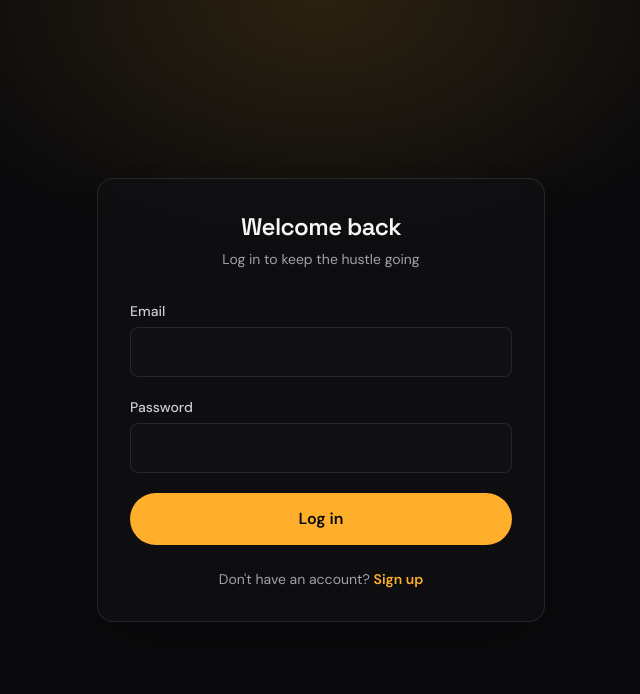
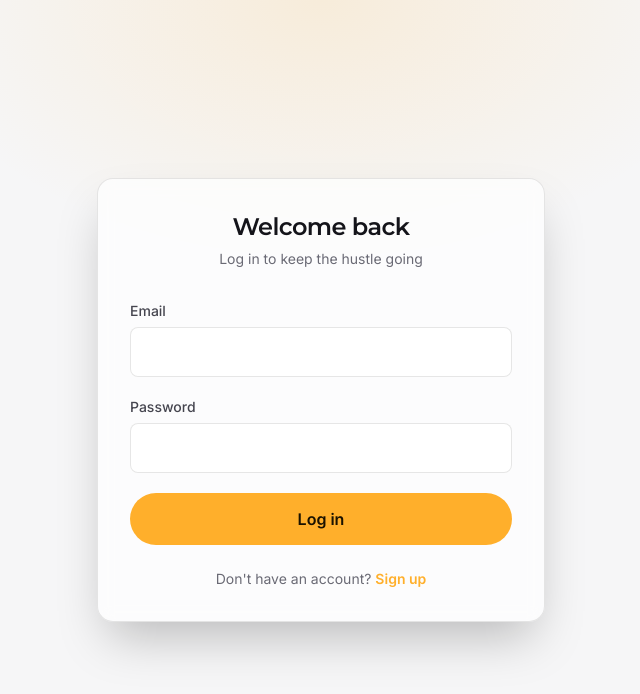
Before and after one commit to CampusHustle/frontend, a React (Vite) app: page / in a window 1280 px wide. Shown: the top 694 px of the page, without its empty margins (319-959 px from the left). Built offline with nearby package versions, Linux system fonts and the light colour scheme.

Commit message:
style: update design system tokens, typography, dark/light theme initialization, and accessibility

```diff
--- a/index.html
+++ b/index.html
@@ -1,22 +1,32 @@
 <!doctype html>
-<html lang="en">
+<html class="scroll-smooth" lang="en">
   <head>
     <meta charset="UTF-8" />
     <link rel="icon" type="image/svg+xml" href="/favicon.svg" />
     <meta name="viewport" content="width=device-width, initial-scale=1.0" />
     <meta
       name="description"
-      content="Campus Hustle — turn your campus skills into campus cash. Post a gig, get matched, get paid."
+      content="CampusHustle — Learn. Teach. Earn. The premium academic marketplace for university students."
     />
-    <title>Campus Hustle — Your campus. Your hustle.</title>
-    <link rel="preconnect" href="https://fonts.googleapis.com" />
-    <link rel="preconnect" href="https://fonts.gstatic.com" crossorigin />
-    <link
-      href="https://fonts.googleapis.com/css2?family=Space+Grotesk:wght@400;500;600;700&family=DM+Sans:opsz,wght@9..40,400;9..40,500;9..40,600;9..40,700&display=swap"
-      rel="stylesheet"
-    />
+    <title>CampusHustle - Learn. Teach. Earn.</title>
+    <meta name="theme-color" content="#0a0a0c" />
+    <script>
+      (function () {
+        try {
+          var stored = localStorage.getItem('campus-theme')
+          if (stored === 'light' || stored === 'dark') {
+            document.documentElement.classList.add(stored)
+            return
+          }
+          var dark = window.matchMedia('(prefers-color-scheme: dark)').matches
+          document.documentElement.classList.add(dark ? 'dark' : 'light')
+        } catch (e) {
+          document.documentElement.classList.add('dark')
+        }
+      })()
+    </script>
   </head>
-  <body>
+  <body class="bg-ink-950 text-ink-100 font-body antialiased overflow-x-hidden">
     <div id="root"></div>
     <script type="module" src="/src/main.jsx"></script>
   </body>
--- a/src/components/PrimaryButton.jsx
+++ b/src/components/PrimaryButton.jsx
@@ -3,13 +3,13 @@ export default function PrimaryButton({ children, loading = false, disabled = fa
     <button
       type="submit"
       disabled={loading || disabled}
-      className="inline-flex w-full items-center justify-center gap-2 rounded-full bg-hustle-500 px-6 py-3.5 text-base font-semibold text-ink-950 transition-[background-color,opacity,transform] duration-200 hover:bg-hustle-400 active:scale-[0.98] disabled:cursor-not-allowed disabled:opacity-60 disabled:hover:bg-hustle-500"
+      className="inline-flex w-full items-center justify-center gap-2 rounded-full bg-hustle-500 px-6 py-3.5 text-base font-semibold text-ink-contrast transition-[background-color,opacity,transform] duration-200 hover:bg-hustle-400 active:scale-[0.98] disabled:cursor-not-allowed disabled:opacity-60 disabled:hover:bg-hustle-500"
       {...rest}
     >
       {loading && (
         <span
           aria-hidden="true"
-          className="size-4 animate-spin rounded-full border-2 border-ink-950/30 border-t-ink-950"
+          className="size-4 animate-spin rounded-full border-2 border-ink-contrast/30 border-t-ink-contrast"
         />
       )}
       {children}
--- a/src/components/Stats.jsx
+++ b/src/components/Stats.jsx
@@ -1,6 +1,6 @@
 import Reveal from './Reveal.jsx'
 
-// Sample stats — swap these for real platform numbers before launch.
+// Sample stats, swap these for real platform numbers before launch.
 const stats = [
   { value: '2,000+', label: 'gigs completed on campus' },
   { value: '120+', label: 'campuses live this semester' },
--- a/src/index.css
+++ b/src/index.css
@@ -1,9 +1,6 @@
 @import "tailwindcss";
 
 @theme {
-  --font-display: "Space Grotesk", ui-sans-serif, system-ui, sans-serif;
-  --font-sans: "DM Sans", ui-sans-serif, system-ui, sans-serif;
-
   --color-ink-950: #0a0a0c;
   --color-ink-900: #101014;
   --color-ink-850: #14141a;
@@ -22,11 +19,14 @@
   --color-hustle-600: #f59e0b;
   --color-hustle-700: #d97706;
 
-  --animate-marquee: marquee 36s linear infinite;
-  --animate-float: float 7s ease-in-out infinite;
-  --animate-float-slow: float 10s ease-in-out infinite;
-  --animate-pulse-dot: pulse-dot 2.4s ease-in-out infinite;
-}
+  --color-ink-contrast: #1a1200;
+
+  --font-display: "Montserrat Variable", "Montserrat", sans-serif;
+  --font-body: "Inter Variable", "Inter", sans-serif;
+
+  --animate-marquee: marquee 34s linear infinite;
+  --animate-float: float 6s ease-in-out infinite;
+  --animate-float-slow: float 9s ease-in-out infinite;
 
   @keyframes marquee {
     from {
@@ -43,32 +43,71 @@
       transform: translateY(0);
     }
     50% {
-    transform: translateY(-14px);
+      transform: translateY(-10px);
+    }
   }
 }
 
-@keyframes pulse-dot {
-  0%,
-  100% {
-    opacity: 1;
+@utility font-display {
+  font-family: var(--font-display);
 }
-  50% {
-    opacity: 0.35;
+
+@variant light (&:where(.light, .light *));
+
+/*
+ * Light mode. The ink scale is inverted (dark surfaces become light, light
+ * text becomes dark) so every component flips without per-class overrides.
+ * --color-white / --color-black are also swapped so white-alpha borders and
+ * subtle fills become dark-alpha in light mode. ink-contrast is the one
+ * non-inverting token: it stays dark for text sitting on amber accents.
+ */
+.light {
+  --color-ink-950: #f6f6f7;
+  --color-ink-900: #ffffff;
+  --color-ink-850: #ffffff;
+  --color-ink-800: #f3f3f4;
+  --color-ink-700: #ececef;
+  --color-ink-600: #d4d4da;
+  --color-ink-400: #a1a1ac;
+  --color-ink-300: #6a6a75;
+  --color-ink-200: #45454f;
+  --color-ink-100: #26262f;
+  --color-ink-50: #14141a;
+  --color-white: #0a0a0c;
+  --color-black: #f6f6f7;
+}
+
+@media (prefers-color-scheme: light) {
+  :root:not(.dark) {
+    --color-ink-950: #f6f6f7;
+    --color-ink-900: #ffffff;
+    --color-ink-850: #ffffff;
+    --color-ink-800: #f3f3f4;
+    --color-ink-700: #ececef;
+    --color-ink-600: #d4d4da;
+    --color-ink-400: #a1a1ac;
+    --color-ink-300: #6a6a75;
+    --color-ink-200: #45454f;
+    --color-ink-100: #26262f;
+    --color-ink-50: #14141a;
+    --color-white: #0a0a0c;
+    --color-black: #f6f6f7;
   }
 }
 
-@media (prefers-reduced-motion: reduce) {
-  .animate-marquee,
-  .animate-float,
-  .animate-float-slow,
-  .animate-pulse-dot {
-    animation: none;
-  }
+@layer base {
+  html {
+    scroll-behavior: smooth;
   }
 
   body {
-  @apply bg-ink-950 font-sans text-ink-100 antialiased;
-  font-feature-settings: "ss01";
+    background-color: var(--color-ink-950);
+    color: var(--color-ink-100);
+    font-family: var(--font-body);
+    font-size: 16px;
+    line-height: 1.5;
+    -webkit-font-smoothing: antialiased;
+    text-rendering: optimizeLegibility;
   }
 
   ::selection {
@@ -76,19 +115,21 @@ body {
     color: #1a1200;
   }
 
-::-webkit-scrollbar {
-  width: 10px;
+  :focus-visible {
+    outline: 2px solid var(--color-hustle-500);
+    outline-offset: 2px;
+    border-radius: 4px;
   }
 
-::-webkit-scrollbar-track {
-  background: var(--color-ink-950);
+  @media (prefers-reduced-motion: reduce) {
+    html {
+      scroll-behavior: auto;
     }
 
-::-webkit-scrollbar-thumb {
-  background: var(--color-ink-700);
-  border-radius: 8px;
+    .animate-marquee,
+    .animate-float,
+    .animate-float-slow {
+      animation: none;
     }
-
-::-webkit-scrollbar-thumb:hover {
-  background: var(--color-ink-600);
   }
+}
```
Lines whose indentation alone changed are shown as unchanged.
